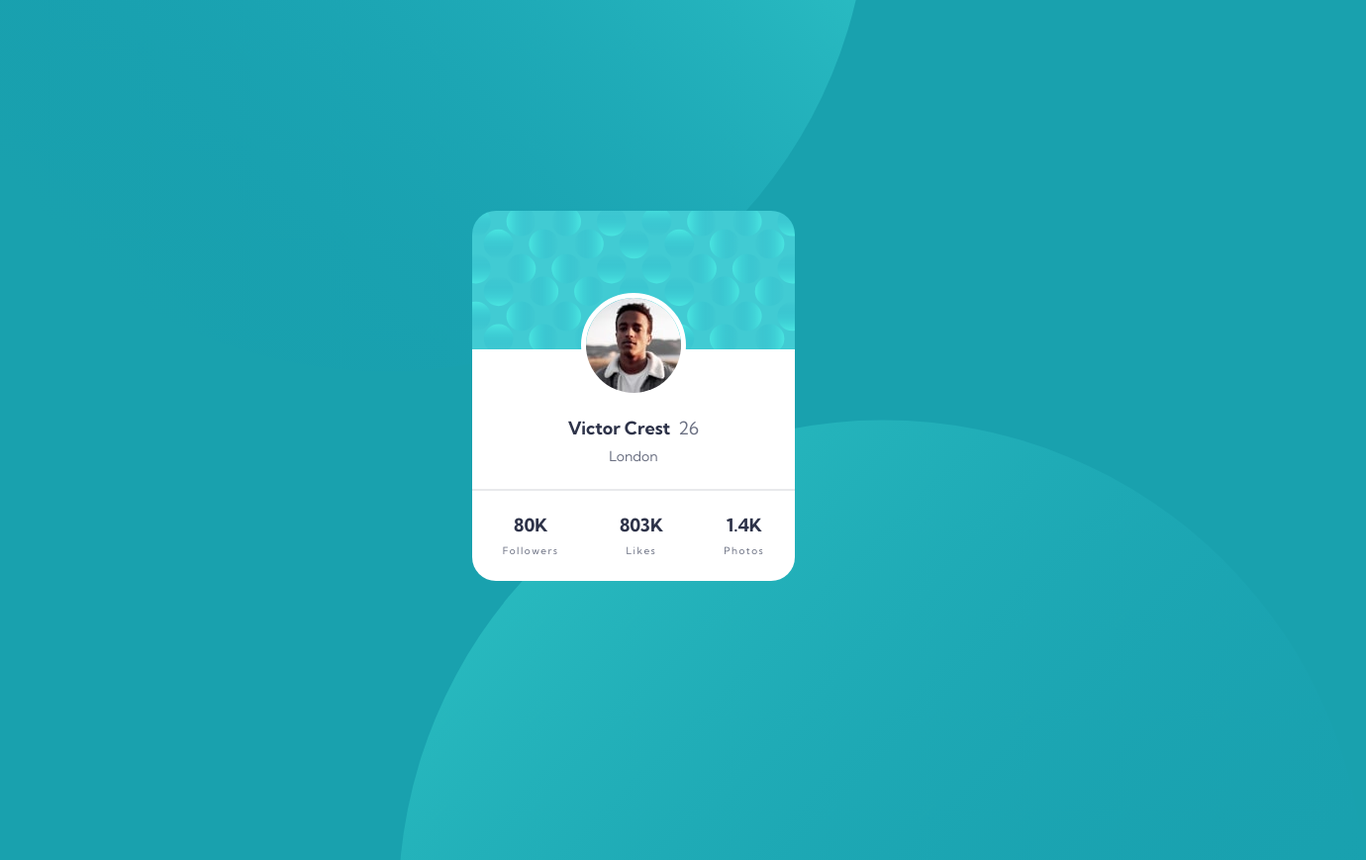
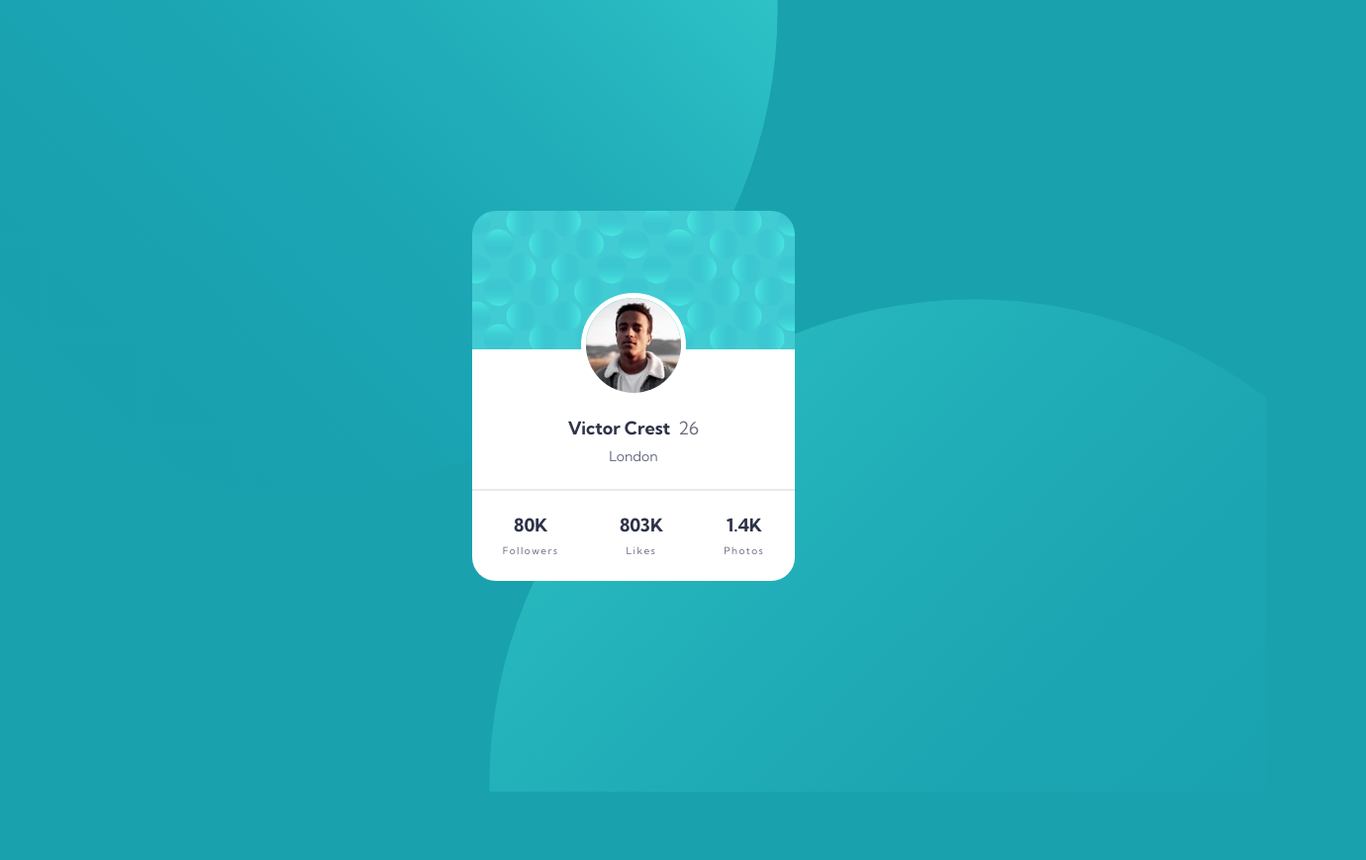
Before and after one commit to schindlerdumagat/profile-card-component, a plain HTML site: page index.html in a window 1280 px wide. Shown: the top 869 px of the page at 99% size, 1380 px wide, since content can reach past the window. After the commit the page ends 800 px from the top, so only its background shows below. Drawn offline with Linux system fonts and the light colour scheme.

Commit message:
fix: background image

```diff
--- a/index.html
+++ b/index.html
@@ -20,7 +20,6 @@
     <link rel="stylesheet" href="./style.css" />
   </head>
   <body>
-    <img class="circle top-left" src="./images/bg-pattern-top.svg" alt="">
     <main>
       <h1 class="sr-only">Sample Profile Card Component</h1>
       <div class="profile">
@@ -47,6 +46,5 @@
         </ul>
       </div>
     </main>
-    <img class="circle bottom-right" src="./images/bg-pattern-bottom.svg" alt="">
   </body>
 </html>
--- a/style.css
+++ b/style.css
@@ -88,25 +88,21 @@ body {
     font-family: var(--ff-main);
     padding: var(--space-300);
     background-color: var(--clr-blue-600);
-    position: relative;
-    overflow: hidden;
+    background-image: url('./images/bg-pattern-top.svg'), url('./images/bg-pattern-bottom.svg');
+    background-repeat: no-repeat, no-repeat;
+    background-position: top -60vh left -205vw, bottom -60vh right -205vw;
 }
 
-.circle {
-    position: absolute;
-    width: 978px;
-    height: 976px;
-    z-index: -1;
+@media screen and (min-width: 48rem) {
+    body {
+      background-position: top -55vh left -80vw, bottom -55vh right -80vw;
+    }
 }
 
-.top-left {
-    top: -600px;
-    left: -100px;
-}
-
-.bottom-right {
-    bottom: -600px;
-    right: -100px;
+@media screen and (min-width: 64rem) {
+    body {
+      background-position: top -60vh left -15vw, bottom -60vh right -15vw;
+    }
 }
 
 .profile {
```
